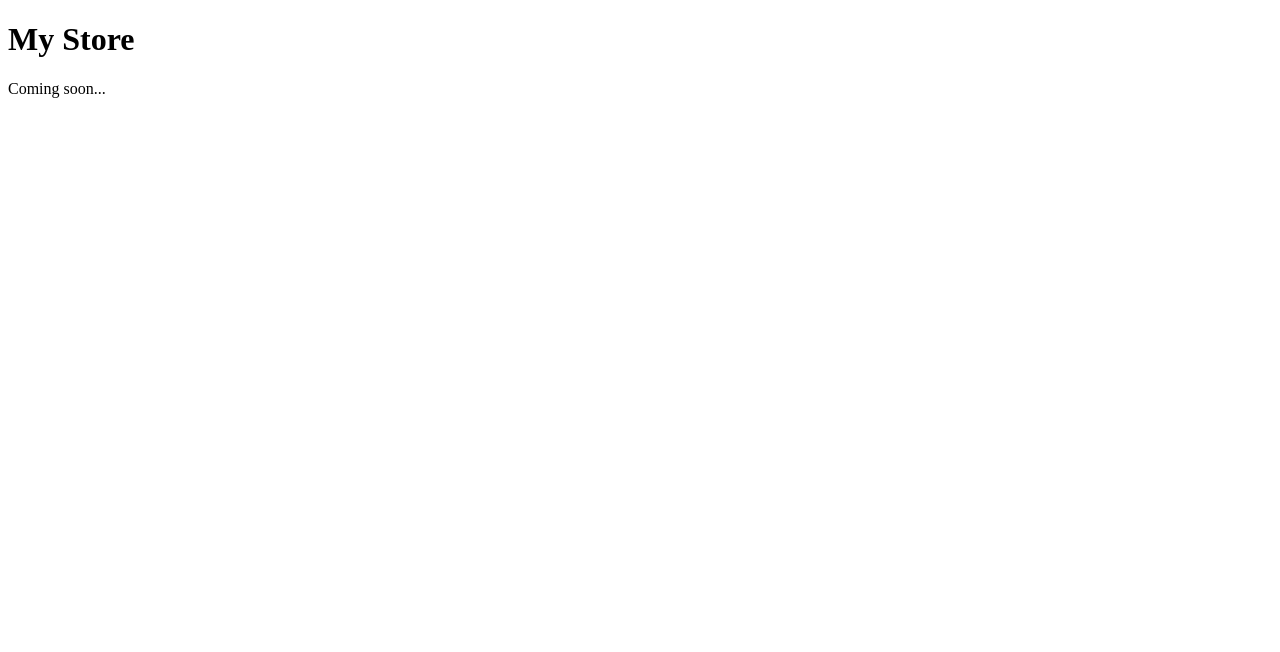
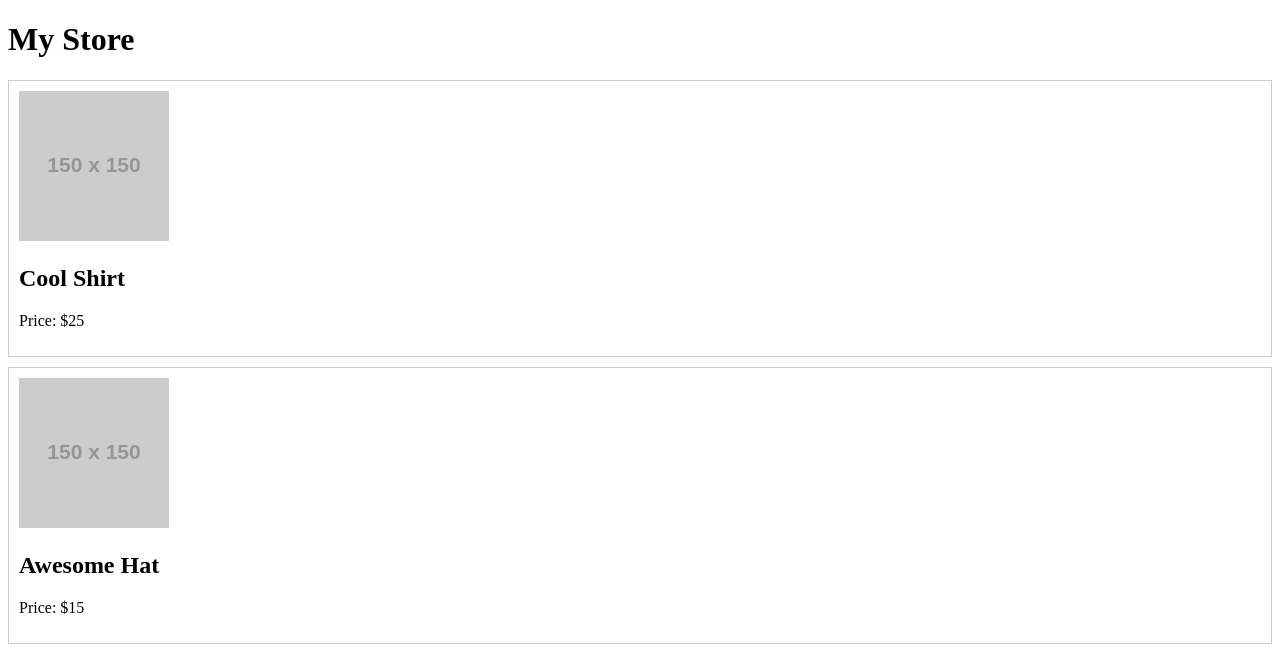
Before and after one commit to shamxy/blackstar, a plain HTML site: page index.html in a window 1280 px wide. Drawn offline with Linux system fonts and the light colour scheme; placeholder pictures from the web are drawn by us.

Commit message:
Update index.html

```diff
--- a/index.html
+++ b/index.html
@@ -1,7 +1,24 @@
 <!DOCTYPE html>
 <html>
-  <body>
-    <h1>My Store</h1>
-    <p>Coming soon...</p>
-  </body>
+<body>
+  <h1>My Store</h1>
+  <div id="product-list"></div>
+
+  <script>
+    fetch('products.json')
+      .then(response => response.json())
+      .then(data => {
+        const list = document.getElementById('product-list');
+        data.forEach(product => {
+          list.innerHTML += `
+            <div style="border: 1px solid #ccc; padding: 10px; margin-bottom: 10px;">
+              <img src="${product.image}" alt="${product.name}">
+              <h2>${product.name}</h2>
+              <p>Price: ${product.price}</p>
+            </div>
+          `;
+        });
+      });
+  </script>
+</body>
 </html>
```
